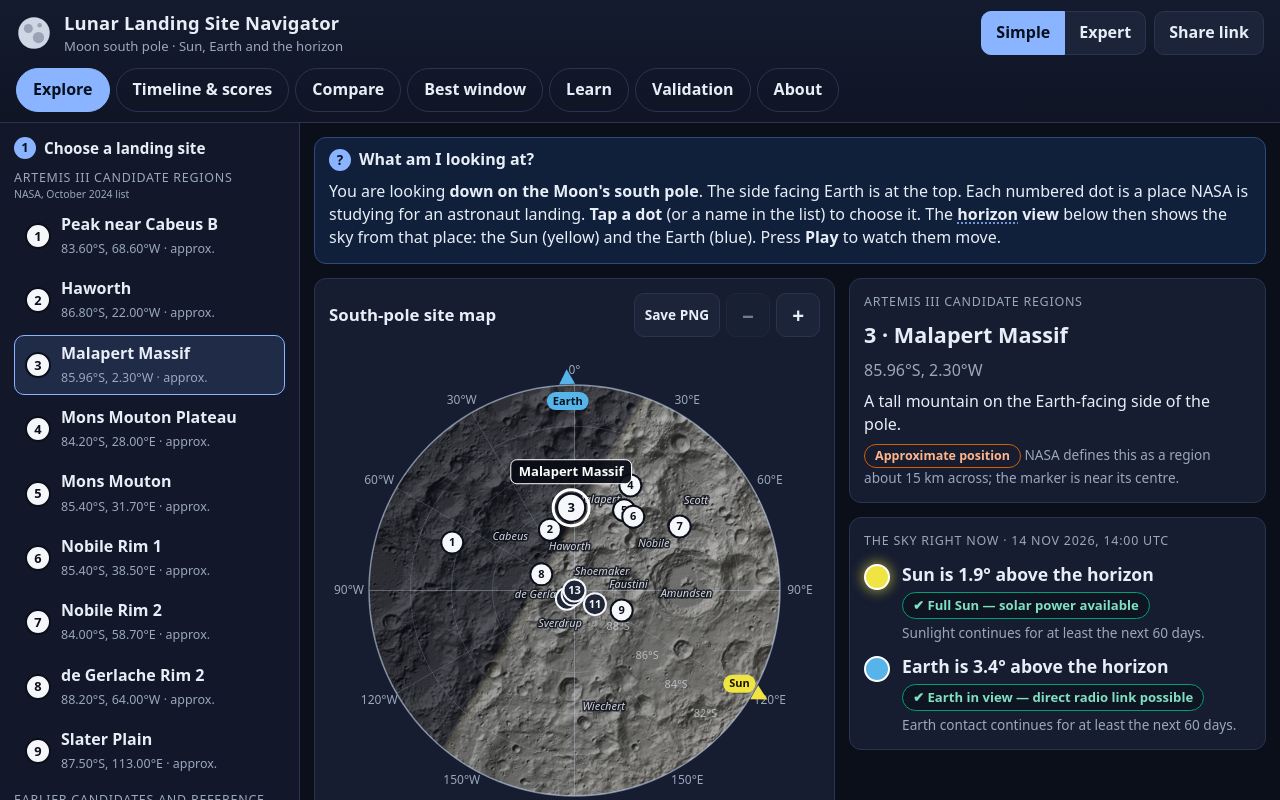
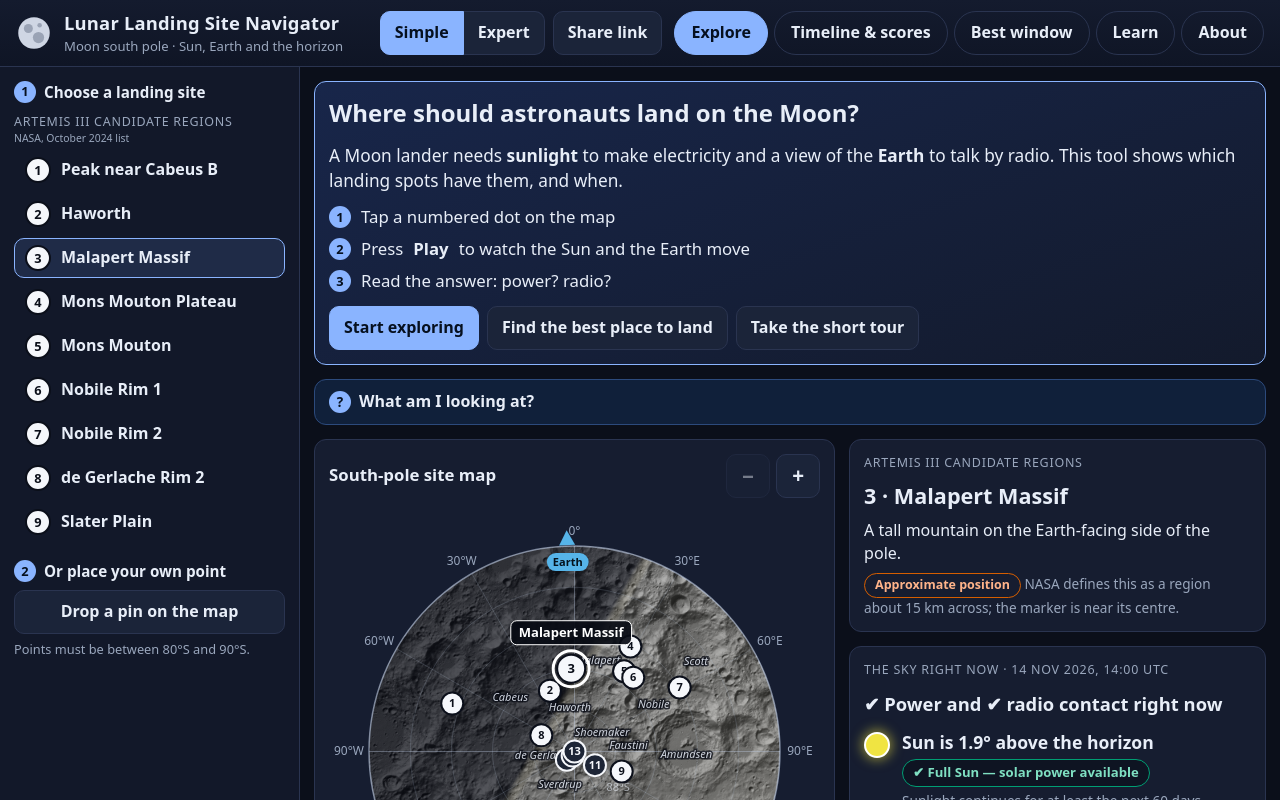
Before and after one commit to factifyedKA/lunar-naviagator, a website with bundled scripts: page index.html in a window 1280 px wide. Built offline with nearby package versions, Linux system fonts and the light colour scheme.

Commit message:
Simplify the default view after first user test
- Welcome card on a fresh visit: what the tool is for, three steps, three buttons
- Simple mode: five tabs, nine Artemis regions without coordinates, only
  Play / Now / slider in Explore, one-line power-and-radio verdict, shorter captions
- Score table, weight sliders, Compare and Validation move to Expert
- Time-lapse default is 1 day per second
- Fix: background redraw could wipe a typed latitude

Co-Authored-By: Claude Fable 5.2 <noreply@anthropic.com>
Claude-Session: https://claude.ai/code/session_01MwTxFqKq1VnDfMnRqMhdA6

```diff
--- a/css/style.css
+++ b/css/style.css
@@ -280,6 +280,23 @@ input:disabled { opacity: 0.4; }
 .refs { font-size: 0.9rem; color: var(--dim); word-break: break-word; }
 .ro-next { color: var(--dim); font-size: 0.85rem; margin-top: 4px; font-variant-numeric: tabular-nums; }
 
+/* ---------- simple mode: a calmer first screen ---------- */
+body:not(.mode-simple) .simple-only { display: none !important; }
+.mode-simple .site-btn .sub { display: none; }
+.mode-simple .site-btn { min-height: 40px; }
+.mode-simple #rank-table th:nth-child(5), .mode-simple #rank-table td:nth-child(5),
+.mode-simple #rank-table th:nth-child(7), .mode-simple #rank-table td:nth-child(7),
+.mode-simple #rank-table th:nth-child(8), .mode-simple #rank-table td:nth-child(8),
+.mode-simple #fw-table th:nth-child(6), .mode-simple #fw-table td:nth-child(6),
+.mode-simple #fw-table th:nth-child(8), .mode-simple #fw-table td:nth-child(8) { display: none; }
+.welcome { border-color: var(--accent); background: linear-gradient(160deg, #18264a, #131a2c); display: grid; gap: 12px; }
+.welcome h3 { font-size: 1.5rem; }
+.welcome p { font-size: 1.08rem; }
+.steps { list-style: none; margin: 0; padding: 0; display: grid; gap: 8px; font-size: 1.05rem; }
+.steps li { display: flex; align-items: center; gap: 10px; }
+.welcome-actions { display: flex; flex-wrap: wrap; gap: 8px; }
+.verdict { font-size: 1.15rem; font-weight: 800; }
+
 /* ---------- responsive ---------- */
 @media (max-width: 1100px) {
   .layout { grid-template-columns: 260px minmax(0, 1fr); }
--- a/index.html
+++ b/index.html
@@ -84,7 +84,22 @@
       <!-- EXPLORE VIEW -->
       <section class="view" id="view-explore" aria-labelledby="explore-title">
         <h2 class="visually-hidden" id="explore-title">Explore</h2>
-        <details class="hint" open>
+        <div class="card welcome" id="welcome" hidden>
+          <h3>Where should astronauts land on the Moon?</h3>
+          <p>A Moon lander needs <strong>sunlight</strong> to make electricity and a view of the
+            <strong>Earth</strong> to talk by radio. This tool shows which landing spots have them, and when.</p>
+          <ol class="steps">
+            <li><span class="step">1</span> Tap a numbered dot on the map</li>
+            <li><span class="step">2</span> Press <strong>Play</strong> to watch the Sun and the Earth move</li>
+            <li><span class="step">3</span> Read the answer: power? radio?</li>
+          </ol>
+          <div class="welcome-actions">
+            <button type="button" class="btn primary" id="welcome-go">Start exploring</button>
+            <button type="button" class="btn" id="welcome-best">Find the best place to land</button>
+            <button type="button" class="btn" id="welcome-learn">Take the short tour</button>
+          </div>
+        </div>
+        <details class="hint">
           <summary>What am I looking at?</summary>
           <p>You are looking <strong>down on the Moon's south pole</strong>. The side facing Earth is at the top.
             Each numbered dot is a place NASA is studying for an astronaut landing.
@@ -98,7 +113,7 @@
             <div class="card-head">
               <h3>South-pole site map</h3>
               <div class="zoom" role="group" aria-label="Map tools">
-                <button type="button" class="btn small" id="map-png">Save PNG</button>
+                <button type="button" class="btn small expert-only" id="map-png">Save PNG</button>
                 <button type="button" class="btn icon" id="zoom-out" aria-label="Zoom out">−</button>
                 <button type="button" class="btn icon" id="zoom-in" aria-label="Zoom in">+</button>
               </div>
@@ -113,7 +128,7 @@
             <div class="card site-card">
               <p class="eyebrow" id="site-group"></p>
               <h3 id="site-name"></h3>
-              <p class="coords-line" id="site-coords"></p>
+              <p class="coords-line expert-only" id="site-coords"></p>
               <p id="site-blurb"></p>
               <p class="badge-line" id="site-approx"></p>
               <p class="badge-line expert-only" id="site-terrain"></p>
@@ -121,6 +136,7 @@
 
             <div class="card now-card">
               <p class="eyebrow">The sky right now · <span id="now-time"></span></p>
+              <p class="verdict" id="now-verdict"></p>
               <div class="readout">
                 <span class="dot sun" aria-hidden="true"></span>
                 <div>
@@ -146,7 +162,7 @@
         <div class="card sky-card">
           <div class="card-head">
             <h3>Horizon view from <span id="sky-site"></span></h3>
-            <button type="button" class="btn small" id="sky-png">Save PNG</button>
+            <button type="button" class="btn small expert-only" id="sky-png">Save PNG</button>
           </div>
           <details class="hint small">
             <summary>What am I looking at?</summary>
@@ -160,14 +176,14 @@
             <canvas id="sky" role="img" aria-label="Horizon view"></canvas>
           </div>
           <div class="timebar">
-            <button type="button" class="btn" id="step-back" aria-label="Back one day">−1 day</button>
+            <button type="button" class="btn expert-only" id="step-back" aria-label="Back one day">−1 day</button>
             <button type="button" class="btn primary" id="play" aria-pressed="false">▶ Play</button>
-            <button type="button" class="btn" id="step-fwd" aria-label="Forward one day">+1 day</button>
-            <div class="seg" role="group" aria-label="Time-lapse speed">
+            <button type="button" class="btn expert-only" id="step-fwd" aria-label="Forward one day">+1 day</button>
+            <div class="seg expert-only" role="group" aria-label="Time-lapse speed">
               <button type="button" class="btn" id="speed-hour" aria-pressed="true">1 hour / sec</button>
               <button type="button" class="btn" id="speed-day" aria-pressed="false">1 day / sec</button>
             </div>
-            <label class="field time-field">Date and time (UTC)
+            <label class="field time-field expert-only">Date and time (UTC)
               <input type="datetime-local" id="time-input" min="1970-01-02T00:00" max="2099-12-31T00:00">
             </label>
             <button type="button" class="btn" id="now-btn">Now</button>
@@ -229,7 +245,8 @@
               <p id="tl-score-text"></p>
             </div>
           </div>
-          <details class="why" open>
+          <p class="note simple-only">Want to see exactly how this score is worked out, or change what matters most? Tap <strong>Expert</strong> at the top of the page.</p>
+          <details class="why expert-only" open>
             <summary>Why this score?</summary>
             <div class="table-wrap">
               <table id="tl-why">
@@ -239,9 +256,11 @@
             </div>
             <p class="caption" id="tl-why-note"></p>
           </details>
+          <div class="expert-only">
           <h4>What matters most for your mission? <span class="note-inline">(0 = ignore, 5 = very important)</span></h4>
           <div id="tl-weights"></div>
           <button type="button" class="btn" id="tl-reset">Reset weights</button>
+          </div>
         </div>
 
         <div class="card" id="rank-card">
--- a/js/app.js
+++ b/js/app.js
@@ -20,10 +20,10 @@ import { $, el, clamp, fmtLat, fmtLon, fmtSigned, fmtDateTime, fmtDate, compass
 const VIEWS = [
   { id: 'explore', label: 'Explore' },
   { id: 'timeline', label: 'Timeline & scores' },
-  { id: 'compare', label: 'Compare' },
+  { id: 'compare', label: 'Compare', expert: true },
   { id: 'finder', label: 'Best window' },
   { id: 'learn', label: 'Learn' },
-  { id: 'validation', label: 'Validation' },
+  { id: 'validation', label: 'Validation', expert: true },
   { id: 'about', label: 'About' },
 ];
 const MINUTE = 60e3;
@@ -32,6 +32,8 @@ let map;
 let sky;
 let hasCustom = false; // becomes true once the user has placed a custom point
 let frameRequested = false;
+let shownCustom = null; // the custom point currently written into the coordinate boxes
+let showWelcome = false; // the welcome card: only on a fresh visit (no shared link), in Simple mode
 
 // ---------- friendly error handling: never show a raw error to the user ----------
 function toast(message) {
@@ -48,7 +50,7 @@ window.addEventListener('unhandledrejection', () => toast('Something went wrong.
 function buildTabs() {
   const nav = $('#tabs');
   for (const v of VIEWS) {
-    nav.append(el('button', { type: 'button', class: 'tab', 'data-view': v.id, text: v.label,
+    nav.append(el('button', { type: 'button', class: v.expert ? 'tab expert-only' : 'tab', 'data-view': v.id, text: v.label,
       onclick: () => setState({ view: v.id, playing: false }) }));
   }
 }
@@ -69,8 +71,10 @@ function buildSiteList() {
   const box = $('#site-list');
   box.textContent = '';
   for (const g of GROUPS) {
-    box.append(el('p', { class: 'group-title' }, [g.title, el('small', { text: g.note })]));
-    box.append(el('ul', { class: 'site-list' }, SITES.filter((s) => s.group === g.id).map(siteButton)));
+    box.append(el('div', { id: `group-${g.id}` }, [
+      el('p', { class: 'group-title' }, [g.title, el('small', { text: g.note })]),
+      el('ul', { class: 'site-list' }, SITES.filter((s) => s.group === g.id).map(siteButton)),
+    ]));
   }
   if (hasCustom) {
     const s = getState();
@@ -94,7 +98,14 @@ function wireControls() {
     placeCustom(lat, lon);
   });
   $('#hz').addEventListener('input', (ev) => setState({ hz: Number(ev.target.value) }));
-  $('#mode-simple').addEventListener('click', () => setState({ mode: 'simple' }));
+  $('#mode-simple').addEventListener('click', () => {
+    const v = VIEWS.find((x) => x.id === getState().view);
+    setState({ mode: 'simple', view: v && v.expert ? 'explore' : getState().view }); // Simple has fewer tabs
+  });
+  const closeWelcome = (patch) => { showWelcome = false; setState({ ...patch }); };
+  $('#welcome-go').addEventListener('click', () => closeWelcome({}));
+  $('#welcome-best').addEventListener('click', () => closeWelcome({ view: 'finder' }));
+  $('#welcome-learn').addEventListener('click', () => closeWelcome({ view: 'learn' }));
   $('#mode-expert').addEventListener('click', () => setState({ mode: 'expert' }));
   $('#share-btn').addEventListener('click', () => shareLink(currentUrl(), toast));
   $('#map-png').addEventListener('click', () => {
@@ -240,6 +251,11 @@ function render() {
   document.body.classList.toggle('mode-simple', s.mode !== 'expert');
   $('#mode-simple').setAttribute('aria-pressed', String(s.mode !== 'expert'));
   $('#mode-expert').setAttribute('aria-pressed', String(s.mode === 'expert'));
+  const simple = s.mode !== 'expert';
+  $('#welcome').hidden = !(showWelcome && simple);
+  // Simple mode lists only the Artemis regions (plus the reference group if one of its sites is selected)
+  const refGroup = $('#group-reference');
+  if (refGroup) refGroup.classList.toggle('expert-only', site.group !== 'reference');
 
   // tabs and views
   const view = VIEWS.some((v) => v.id === s.view) ? s.view : 'explore';
@@ -259,8 +275,14 @@ function render() {
   $('#drop-btn').setAttribute('aria-pressed', String(s.drop));
   $('#drop-btn').textContent = s.drop ? 'Now tap the map…' : 'Drop a pin on the map';
   $('#map').classList.toggle('dropping', s.drop);
-  if (document.activeElement !== $('#custom-lat')) $('#custom-lat').value = hasCustom ? s.lat : '';
-  if (document.activeElement !== $('#custom-lon')) $('#custom-lon').value = hasCustom ? s.lon : '';
+  // fill the coordinate boxes only when the custom point itself changed, so a background
+  // redraw can never wipe what the user is typing
+  const customKey = hasCustom ? `${s.lat},${s.lon}` : '';
+  if (customKey !== shownCustom) {
+    shownCustom = customKey;
+    $('#custom-lat').value = hasCustom ? s.lat : '';
+    $('#custom-lon').value = hasCustom ? s.lon : '';
+  }
   $('#hz').value = s.hz;
   $('#hz-out').textContent = fmtSigned(s.hz);
   $('#hm-terrain').setAttribute('aria-pressed', String(s.hm !== 'flat'));
@@ -309,16 +331,20 @@ function render() {
 
   // read-outs
   $('#now-time').textContent = fmtDateTime(s.t);
+  const power = sunFrac > 0.001 && !vis.eclipse;
+  $('#now-verdict').textContent = power && vis.earthUp ? '✔ Power and ✔ radio contact right now'
+    : power ? '✔ Power, but ✖ no radio contact right now'
+      : vis.earthUp ? '✖ No sunlight, but ✔ radio contact right now' : '✖ No power and ✖ no radio contact right now';
   $('#sun-line').textContent = aboveBelow('Sun', sunRel);
   $('#sun-sub').textContent = direction(now.sun);
-  if (vis.eclipse) setChip($('#sun-chip'), 'part', '◐ Eclipse — the Earth is covering the Sun, little or no solar power');
+  if (vis.eclipse) setChip($('#sun-chip'), 'part', '~ Eclipse — the Earth is covering the Sun, little or no solar power');
   else if (sunFrac >= 0.999) setChip($('#sun-chip'), 'on', '✔ Full Sun — solar power available');
-  else if (sunFrac > 0.001) setChip($('#sun-chip'), 'part', `◐ Sun partly hidden — ${Math.round(sunFrac * 100)}% of its disc shows`);
+  else if (sunFrac > 0.001) setChip($('#sun-chip'), 'part', `~ Sun partly hidden — ${Math.round(sunFrac * 100)}% of its disc shows`);
   else setChip($('#sun-chip'), 'off', '✖ Sun hidden — no solar power');
   $('#earth-line').textContent = aboveBelow('Earth', earthRel);
   $('#earth-sub').textContent = direction(now.earth);
   if (vis.earthUp) setChip($('#earth-chip'), 'on', '✔ Earth in view — direct radio link possible');
-  else if (earthRel >= 0) setChip($('#earth-chip'), 'part', `◐ Earth is up, but below your ${s.emin}° margin — no reliable link`);
+  else if (earthRel >= 0) setChip($('#earth-chip'), 'part', `~ Earth is up, but below your ${s.emin}° margin — no reliable link`);
   else setChip($('#earth-chip'), 'off', '✖ Earth hidden — no direct radio link');
 
   renderLookAhead(s, model);
@@ -332,7 +358,9 @@ function render() {
     light: { sunLon: subSun.lon, sunLat: subSun.lat, earthLon: subEarthPoint(frame).lon }, relief: data.relief,
   });
   const edge = Math.abs(ZOOMS[s.zoom]);
-  $('#map-caption').textContent = `Polar map from ${edge}°S to the pole; the side facing Earth is at the top. `
+  $('#map-caption').textContent = simple
+    ? 'The Moon’s south pole seen from above. The arrows show where the Sun and the Earth are. The darker half is night. Ground shape from NASA data; site positions are approximate.'
+    : `Polar map from ${edge}°S to the pole; the side facing Earth is at the top. `
     + 'Arrows on the rim point towards the Sun and the Earth right now; the darker half is night on a smooth Moon '
     + '(real terrain shadows are not shown). '
     + (data.relief ? 'Background: shaded relief made from NASA LRO/LOLA elevation data, with artificial lighting.'
@@ -344,7 +372,10 @@ function render() {
     lat: model.lat, hz: model.hz, mask: model.mask, centerAz: meanEarthAzimuth(model.lat, model.lon),
     sun: now.sun, earth: now.earth, trail: getTrail(s.t0, model.lat, model.lon, model.heightKm),
   });
-  $('#sky-caption').textContent = `Full 360° view of the horizon from ${site.name} at ${fmtDateTime(s.t)}. `
+  $('#sky-caption').textContent = simple
+    ? `The view all the way around ${site.name}. Grey is the ground${model.kind === 'terrain' ? ' (real shape, from NASA data)' : ' (flat, simplified)'}. `
+      + 'Dotted lines show where the Sun and the Earth travel this month. Heights are stretched so they are easier to see.'
+    : `Full 360° view of the horizon from ${site.name} at ${fmtDateTime(s.t)}. `
     + `Heights are stretched about ${Math.max(1, Math.round(stretch))}× so small angles are easy to see. `
     + `Dotted lines: path of the Sun (yellow) and the Earth (blue) from ${fmtDate(s.t0)} to ${fmtDate(s.t0 + WINDOW_DAYS * DAY)}. `
     + horizonNote(model);
@@ -369,7 +400,11 @@ function render() {
 
 // ---------- start ----------
 async function start() {
-  const s = initStateFromUrl();
+  showWelcome = window.location.hash.length < 2;
+  const s0 = initStateFromUrl();
+  const first = VIEWS.find((v) => v.id === s0.view);
+  if (first && first.expert && s0.mode !== 'expert') setState({ mode: 'expert' }); // a shared link to an expert-only tab
+  const s = getState();
   hasCustom = s.site === CUSTOM_ID;
   buildTabs();
   buildSiteList();
--- a/js/state.js
+++ b/js/state.js
@@ -23,7 +23,7 @@ export function defaultState(now = Date.now()) {
     t,                     // current time (ms, UTC)
     t0: startOfUtcDay(t),  // start of the 30-day slider window
     hz: 0,                 // local horizon height in degrees (flat-horizon model)
-    speed: 'hour',         // time-lapse speed: "hour" or "day" per second
+    speed: 'day',          // time-lapse speed: "hour" or "day" per second
     zoom: 0,               // map zoom level index
     hm: 'terrain',         // horizon model: "terrain" (NASA LOLA) or "flat"
     emin: 0,               // minimum Earth height above the horizon for a radio link (deg)
@@ -54,7 +54,7 @@ export function encodeState(s) {
   if (s.site === CUSTOM_ID) p.set('c', `${s.lat.toFixed(3)},${s.lon.toFixed(3)}`);
   p.set('t', new Date(s.t).toISOString().slice(0, 16));
   if (s.hz) p.set('hz', String(s.hz));
-  if (s.speed !== 'hour') p.set('sp', s.speed);
+  if (s.speed !== 'day') p.set('sp', s.speed);
   if (s.zoom) p.set('z', String(s.zoom));
   if (s.hm === 'flat') p.set('hm', 'flat');
   if (s.emin) p.set('em', String(s.emin));
@@ -89,7 +89,7 @@ export function decodeState(text, now = Date.now()) {
     s.t0 = startOfUtcDay(t);
   }
   s.hz = num(p.get('hz'), -3, 5, 0);
-  if (p.get('sp') === 'day') s.speed = 'day';
+  if (p.get('sp') === 'hour') s.speed = 'hour';
   s.zoom = Math.round(num(p.get('z'), 0, 2, 0));
   if (p.get('hm') === 'flat') s.hm = 'flat';
   s.emin = Math.round(num(p.get('em'), 0, 10, 0) * 2) / 2;
```
Also changed, not shown: DECISIONS.md (+18 -0 lines), tools/browser-steps.mjs (+8 -0 lines).
